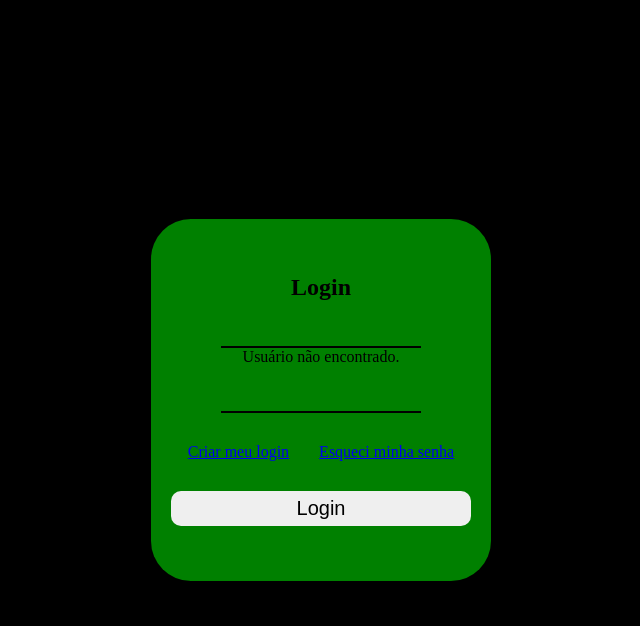
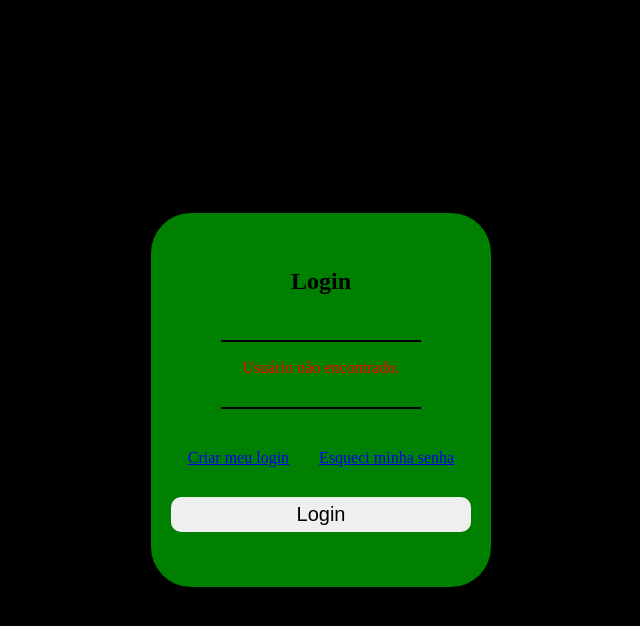
Before and after one commit to Ramom-Gomes/Fitness, a React (Vite) app: page / in a window 1280 px wide. Both pictures are taken after a click on the button "Login". Shown: the top 626 px of the page, without its empty margins (319-959 px from the left). Built offline with nearby package versions, Linux system fonts and the light colour scheme.

Commit message:
mensagem-erro-position

```diff
--- a/src/components/login.jsx
+++ b/src/components/login.jsx
@@ -40,9 +40,9 @@ function LoginPage({ users }) {
       <main className={`main`}>
         <h2 className={`imagem`}>Login</h2>
         <input className={`campo-email`} type="email" value={email} onChange={(e) => setEmail(e.target.value)} />
-        {errorUser && <p>{errorUser}</p>}
+        <p className={`email-error ${errorUser ? 'show' : ''}`}>{errorUser}</p>
         <input className={`campo-senha`} type="password" value={password} onChange={(e) => setPassword(e.target.value)} />
-        {errorPassword && <p>{errorPassword}</p>}
+        <p className={`senha-error ${errorPassword ? 'show' : ''}`}>{errorPassword}</p>
         <div className={`links`}>
           <Link className={`link-criarLogin`} to="/registro">Criar meu login</Link>
           <Link className={`link-redefinirSenha`} to="/trocar-senha">Esqueci minha senha</Link>
--- a/src/estilizações/login.css
+++ b/src/estilizações/login.css
@@ -3,7 +3,7 @@
   display: flex;
   justify-content: center;
   align-items: center;
-  height: 100vh;
+  min-height: 100vh;
 }
 
 .main {
@@ -14,6 +14,12 @@
     max-width: 500px;
     padding: 20px;
     border-radius: 40px;
+    position: relative;
+}
+
+.input-container {
+    position: relative;
+    width: 100%;
 }
 
 .imagem {
@@ -29,8 +35,34 @@
   width: 200px;
 }
 
-.campo-senha {
-    margin-top: 30px;
+.email-error {
+  visibility: hidden;
+  color: red;
+  position: absolute;
+  bottom: 210px;
+}
+
+.senha-error {
+  visibility: hidden;
+  color: red;
+  position: absolute;
+  bottom: 150px;
+}
+
+@keyframes shake {
+    0%, 100% { transform: translateX(0); }
+    25%, 75% { transform: translateX(-5px); }
+    50% { transform: translateX(5px); }
+}
+
+.email-error.show,
+.senha-error.show {
+  visibility: visible;
+  animation: shake 0.5s ease forwards;
+}
+
+.campo-email {
+    margin-bottom: 50px;
 }
 
 .campo-email:focus {
@@ -49,7 +81,7 @@
 
 .links {
     display: flex;
-    margin-top: 30px;
+    margin-top: 40px;
 }
 
 .link-criarLogin {
```
